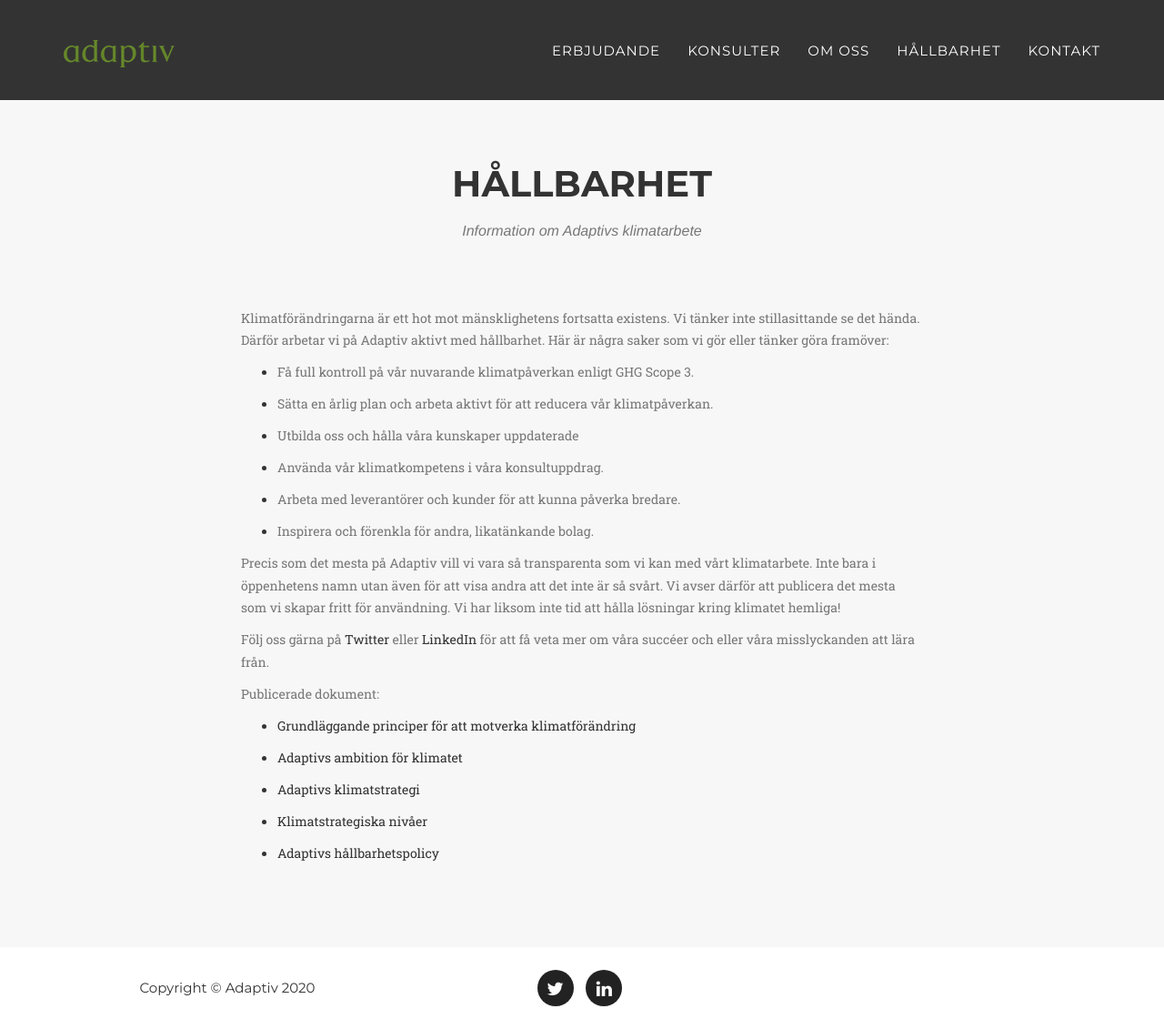
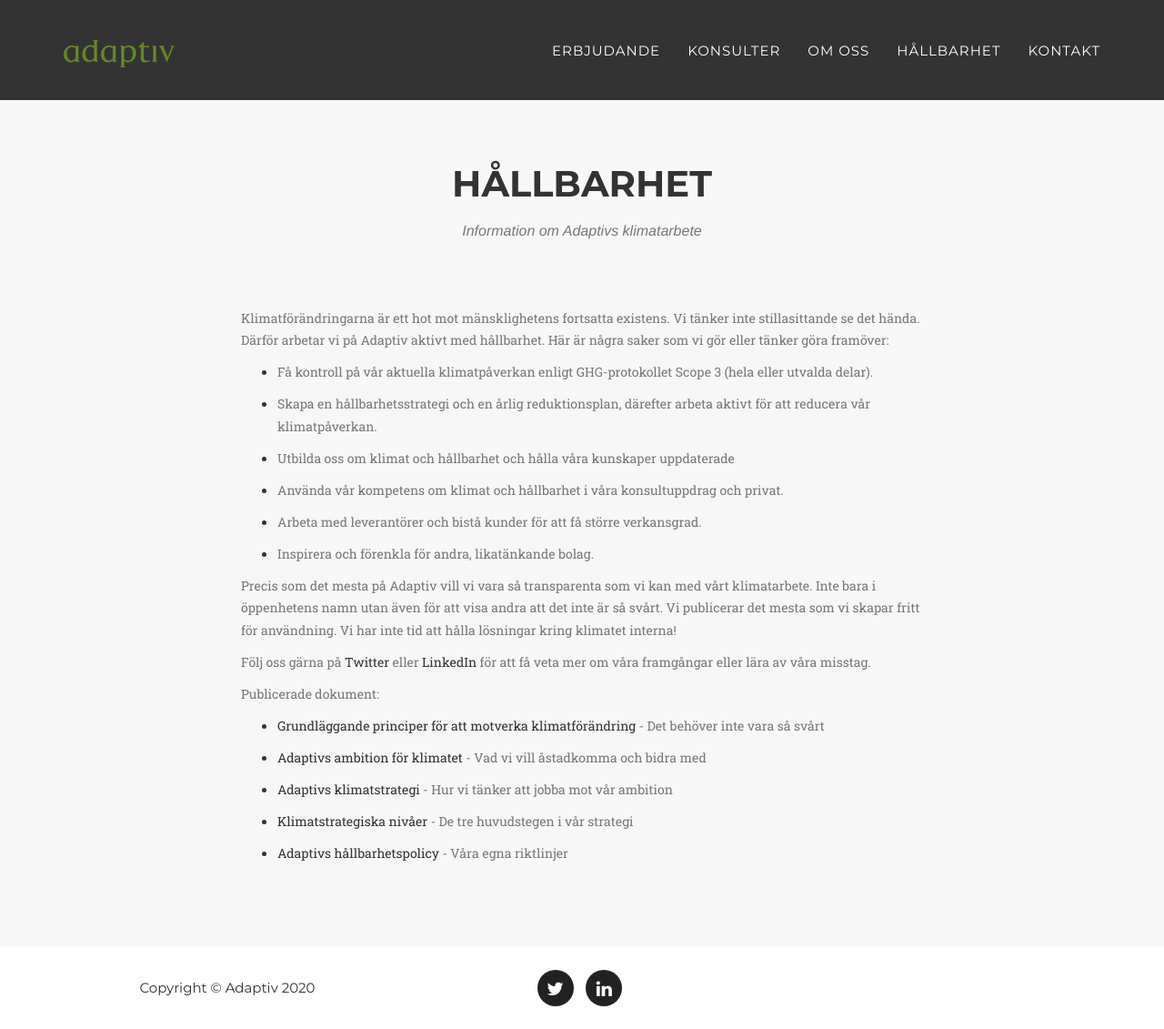
Before and after one commit to adaptiv/adaptiv_agency, a Jekyll site: the page built from sustainability.html, in a window 1280 px wide and 1131 px high. Shown: the whole window at 91% size. Built offline with Jekyll 4.4.1, drawn with Linux system fonts in a browser that asks for light colours; some web fonts are replaced.

Commit message:
Små textjusteringar

```diff
--- a/_includes/sustainability.html
+++ b/_includes/sustainability.html
@@ -20,19 +20,19 @@
       <div class="col-lg-8 col-lg-offset-2 text-left">
         <ul>
           <li>
-            <p class="text-muted">Få full kontroll på vår nuvarande klimatpåverkan enligt GHG Scope 3.</p>
+            <p class="text-muted">Få kontroll på vår aktuella klimatpåverkan enligt GHG-protokollet Scope 3 (hela eller utvalda delar).</p>
           </li>
           <li>
-            <p class="text-muted">Sätta en årlig plan och arbeta aktivt för att reducera vår klimatpåverkan.</p>
+            <p class="text-muted">Skapa en hållbarhetsstrategi och en årlig reduktionsplan, därefter arbeta aktivt för att reducera vår klimatpåverkan.</p>
           </li>
           <li>
-            <p class="text-muted">Utbilda oss och hålla våra kunskaper uppdaterade</p>
+            <p class="text-muted">Utbilda oss om klimat och hållbarhet och hålla våra kunskaper uppdaterade</p>
           </li>
           <li>
-            <p class="text-muted">Använda vår klimatkompetens i våra konsultuppdrag.</p>
+            <p class="text-muted">Använda vår kompetens om klimat och hållbarhet i våra konsultuppdrag och privat.</p>
           </li>
           <li>
-            <p class="text-muted">Arbeta med leverantörer och kunder för att kunna påverka bredare.</p>
+            <p class="text-muted">Arbeta med leverantörer och bistå kunder för att få större verkansgrad.</p>
           </li>
           <li>
             <p class="text-muted">Inspirera och förenkla för andra, likatänkande bolag.</p>
@@ -45,8 +45,8 @@
         <p class="text-muted">
           Precis som det mesta på Adaptiv vill vi vara så transparenta som vi kan med vårt klimatarbete.
           Inte bara i öppenhetens namn utan även för att visa andra att det inte är så svårt.
-          Vi avser därför att publicera det mesta som vi skapar fritt för användning.
-          Vi har liksom inte tid att hålla lösningar kring klimatet hemliga!
+          Vi publicerar det mesta som vi skapar fritt för användning.
+          Vi har inte tid att hålla lösningar kring klimatet interna!
         </p>
       </div>
     </div>
@@ -55,7 +55,7 @@
         <p class="text-muted">
           Följ oss gärna på <a class="dark" href="https://twitter.com/adaptivsthlm">Twitter</a>
           eller <a class="dark" href="https://www.linkedin.com/company/adaptiv-sthlm/">LinkedIn</a>
-          för att få veta mer om våra succéer och eller våra misslyckanden att lära från.
+          för att få veta mer om våra framgångar eller lära av våra misstag.
         </p>
       </div>
     </div>
@@ -73,34 +73,34 @@
             <p class="text-muted">
               <a class="dark"
                 href="https://docs.google.com/document/d/123Pe7T6AN7_XxJA5c5_2vgDOqIZpKK6HRL-ninC35-s/edit#heading=h.yvn5oe875tsy">Grundläggande
-                principer för att motverka klimatförändring</a>
+                principer för att motverka klimatförändring</a> - Det behöver inte vara så svårt
             </p>
           </li>
           <li>
             <p class="text-muted">
               <a class="dark"
                 href="https://docs.google.com/document/d/1zQO-R3Q4AyybzfLLtrIyf117STTk15hg40FcXqpH1pw/edit?usp=sharing">Adaptivs
-                ambition för klimatet</a>
+                ambition för klimatet</a> - Vad vi vill åstadkomma och bidra med
             </p>
           </li>
           <li>
             <p class="text-muted">
               <a class="dark"
                 href="https://docs.google.com/document/d/1JtFmv3_ZqzI_JXG3gmNTnXim3W91WaPZgqa8SOfyI3w/edit?usp=sharing">Adaptivs
-                klimatstrategi</a>
+                klimatstrategi</a> - Hur vi tänker att jobba mot vår ambition
             </p>
           </li>
           <li>
             <p class="text-muted">
               <a class="dark"
                 href="https://docs.google.com/document/d/1zvOiZKb-70ZUpwGJ4azYlYjVB2K4M4JwK25gG5txaaY/edit?usp=sharing">Klimatstrategiska
-                nivåer</a>
+                nivåer</a> - De tre huvudstegen i vår strategi
             </p>
           </li>
           <li>
             <p class="text-muted">
               <a class="dark"
-                href="https://docs.google.com/document/d/14NpMv0x0__6ucdoLbVoiTxA0DbytHTIARLws7q-MPbc/edit?usp=sharing">Adaptivs hållbarhetspolicy</a>
+                href="https://docs.google.com/document/d/14NpMv0x0__6ucdoLbVoiTxA0DbytHTIARLws7q-MPbc/edit?usp=sharing">Adaptivs hållbarhetspolicy</a> - Våra egna riktlinjer
             </p>
           </li>
         </ul>
```
